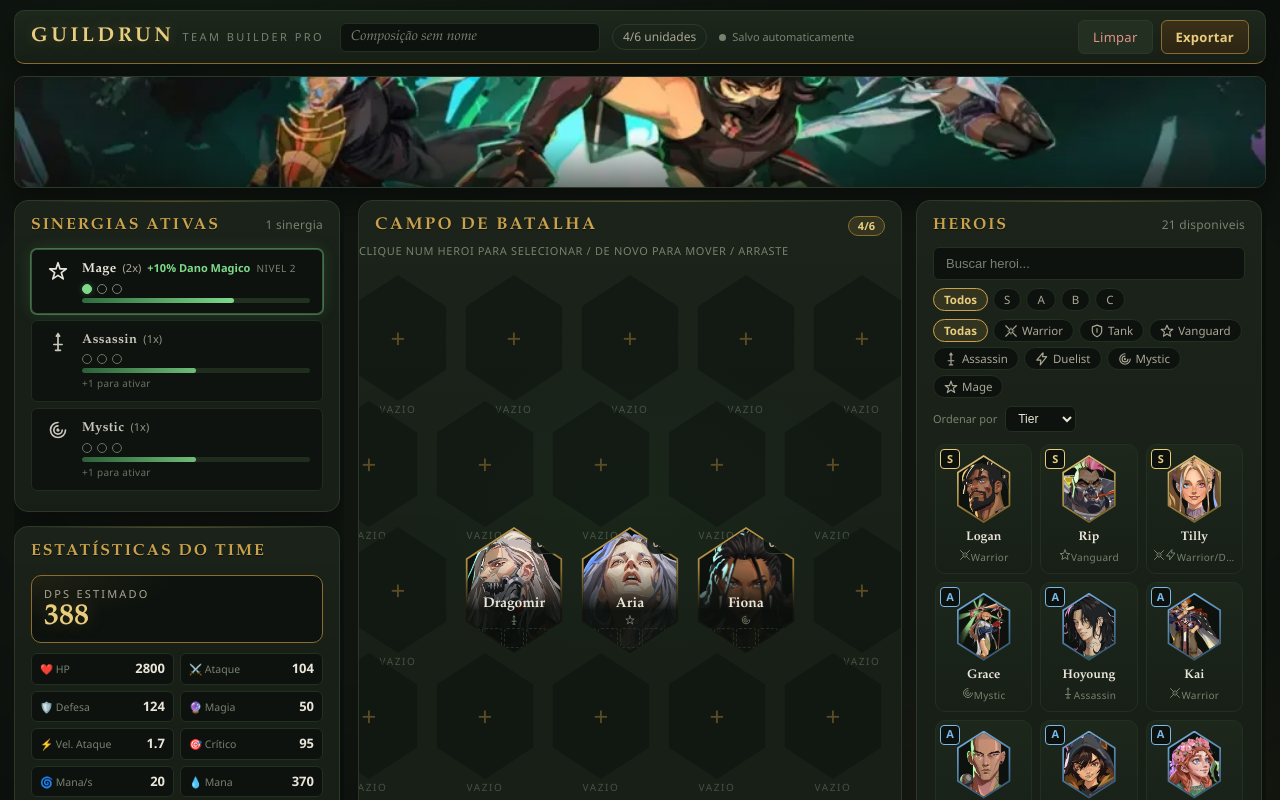
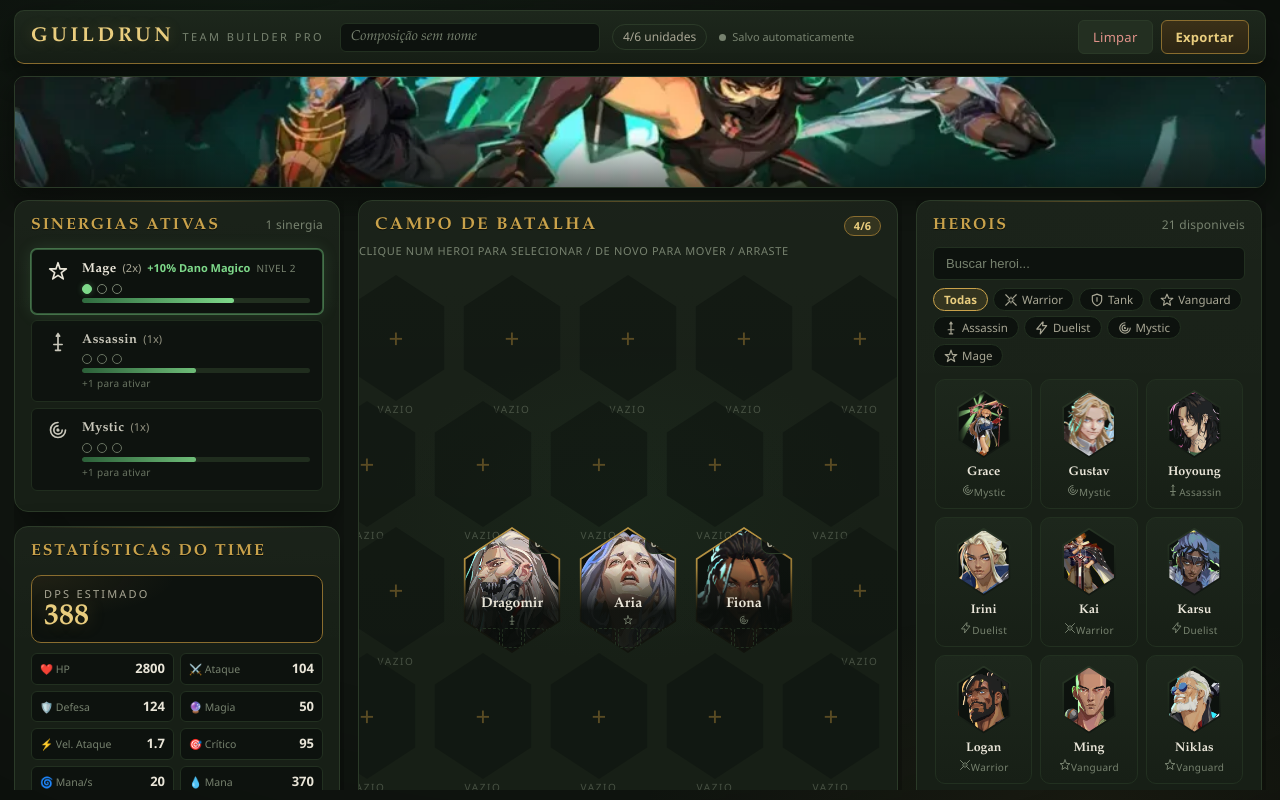
Before and after one commit to Thiizord/Planner-guild-run, a React (Vite) app: page / in a window 1280 px wide. Shown: the top 800 px of the page. Built offline with nearby package versions, Linux system fonts and the light colour scheme.

Commit message:
Thiizord commit

```diff
--- a/src/components/HeroPool/Filters.jsx
+++ b/src/components/HeroPool/Filters.jsx
@@ -1,15 +1,7 @@
-// Filters.jsx - Busca, chips de tier e classe (com SVG icons), ordenação.
+// Filters.jsx - Busca e chips de classe (com SVG icons).
 
 import { useApp } from '../../hooks/useApp';
 import ClassIcon from '../ClassIcon.jsx';
-
-const TIER_OPTIONS = [
-  { value: 'all', label: 'Todos' },
-  { value: 'S', label: 'S' },
-  { value: 'A', label: 'A' },
-  { value: 'B', label: 'B' },
-  { value: 'C', label: 'C' }
-];
 
 const CLASS_OPTIONS = [
   { value: 'all', label: 'Todas' },
@@ -22,7 +14,7 @@ const CLASS_OPTIONS = [
   { value: 'Mage', label: 'Mage' }
 ];
 
-export default function Filters({ sortBy, onSortChange }) {
+export default function Filters() {
   const { state, dispatch } = useApp();
 
   return (
@@ -36,19 +28,6 @@ export default function Filters({ sortBy, onSortChange }) {
         aria-label="Buscar heroi por nome ou funcao"
       />
 
-      <div className="chip-row" id="tierFilters" role="group" aria-label="Filtrar por tier">
-        {TIER_OPTIONS.map((opt) => (
-          <button
-            key={opt.value}
-            className={`chip tier ${state.tierFilter === opt.value ? 'active' : ''}`}
-            data-tier={opt.value}
-            onClick={() => dispatch({ type: 'SET_TIER_FILTER', value: opt.value })}
-          >
-            {opt.label}
-          </button>
-        ))}
-      </div>
-
       <div className="chip-row" id="classFilters" role="group" aria-label="Filtrar por classe">
         {CLASS_OPTIONS.map((opt) => (
           <button
@@ -61,14 +40,6 @@ export default function Filters({ sortBy, onSortChange }) {
           </button>
         ))}
       </div>
-
-      <div className="sort-row">
-        <label htmlFor="sortSelect">Ordenar por</label>
-        <select id="sortSelect" value={sortBy} onChange={(e) => onSortChange(e.target.value)}>
-          <option value="tier">Tier</option>
-          <option value="name">Nome</option>
-        </select>
-      </div>
     </div>
   );
 }
--- a/src/components/HeroPool/HeroCard.jsx
+++ b/src/components/HeroPool/HeroCard.jsx
@@ -11,7 +11,6 @@ export default function HeroCard({ hero, onSelect, picked }) {
   return (
     <div
       className={`hero-card ${picked ? 'picked' : ''}`}
-      data-tier={hero.tier}
       data-id={hero.id}
       draggable="true"
       onDragStart={handleDragStart}
@@ -25,9 +24,8 @@ export default function HeroCard({ hero, onSelect, picked }) {
           onSelect(hero.id);
         }
       }}
-      aria-label={`${hero.name}, ${hero.class}${hero.class2 ? ' e ' + hero.class2 : ''}, tier ${hero.tier}`}
+      aria-label={`${hero.name}, ${hero.class}${hero.class2 ? ' e ' + hero.class2 : ''}`}
     >
-      <span className="tier-badge" aria-hidden="true">{hero.tier}</span>
       <div className="hero-frame">
         {hero.image
           ? <img src={hero.image} alt={hero.name} draggable="false" />
--- a/src/components/HeroPool/HeroPool.jsx
+++ b/src/components/HeroPool/HeroPool.jsx
@@ -1,4 +1,4 @@
-// HeroPool.jsx - Biblioteca de heróis: busca, filtros, ordenação.
+// HeroPool.jsx - Biblioteca de heróis: busca e filtro por classe.
 // Fluxo de posicionamento: clique no herói pega-o (SET_PLACEMENT_CHAR);
 // clique num hexágono vazio posiciona (DROP_CHAR). Drag ainda funciona direto.
 
@@ -8,17 +8,14 @@ import { getAvailableChars, isInTeam } from '../../utils/helpers';
 import HeroCard from './HeroCard.jsx';
 import Filters from './Filters.jsx';
 
-const TIER_ORDER = { S: 0, A: 1, B: 2, C: 3 };
-
 export default function HeroPool() {
   const { state, dispatch } = useApp();
-  const [sortBy, setSortBy] = useState('tier');
   const [collapsed, setCollapsed] = useState(false);
 
   const filtered = useMemo(() => {
     const available = getAvailableChars(state.main, state.reserve);
-    const list = available.filter((c) => {
-      const matchTier = state.tierFilter === 'all' || c.tier === state.tierFilter;
+    return available
+      .filter((c) => {
         const matchClass =
           state.classFilter === 'all' ||
           c.class === state.classFilter ||
@@ -28,20 +25,11 @@ export default function HeroPool() {
           c.name.toLowerCase().includes(q) ||
           c.role.toLowerCase().includes(q) ||
           c.class.toLowerCase().includes(q);
-      return matchTier && matchClass && matchSearch;
-    });
-    if (sortBy === 'name') {
-      return [...list].sort((a, b) => a.name.localeCompare(b.name));
-    }
-    if (sortBy === 'tier') {
-      return [...list].sort(
-        (a, b) => (TIER_ORDER[a.tier] ?? 9) - (TIER_ORDER[b.tier] ?? 9) || a.name.localeCompare(b.name)
-      );
-    }
-    return list;
-  }, [state.main, state.reserve, state.tierFilter, state.classFilter, state.searchQuery, sortBy]);
+        return matchClass && matchSearch;
+      })
+      .sort((a, b) => a.name.localeCompare(b.name));
+  }, [state.main, state.reserve, state.classFilter, state.searchQuery]);
 
-  // clique no card: pega o herói para posicionamento (não coloca direto)
   const handleSelect = (charId) => {
     if (isInTeam(state.main, state.reserve, charId)) return;
     dispatch({ type: 'SET_PLACEMENT_CHAR', charId });
@@ -63,7 +51,7 @@ export default function HeroPool() {
         <span className="hint">{filtered.length} disponiveis</span>
       </div>
 
-      <Filters sortBy={sortBy} onSortChange={setSortBy} />
+      <Filters />
 
       <div className="char-grid" id="characterPool">
         {filtered.length === 0 ? (
--- a/src/index.css
+++ b/src/index.css
@@ -139,7 +139,6 @@ button { font-family: var(--font-body); }
   grid-template-areas: "analysis arena library";
   grid-template-columns: 330px minmax(0, 1fr) 350px;
   gap: var(--gap);
-  align-items: start;
 }
 
 .col-analysis { grid-area: analysis; min-width: 0; }
@@ -148,8 +147,12 @@ button { font-family: var(--font-body); }
 
 @media (min-width: 1181px) {
   .layout { height: calc(100dvh - var(--topbar-h) - var(--banner-h) - 46px); }
-  .col-analysis, .col-library { overflow-y: auto; overscroll-behavior: contain; padding-right: 4px; }
-  .col-arena { overflow-y: auto; overscroll-behavior: contain; }
+  .col-analysis, .col-library, .col-arena {
+    overflow-y: auto;
+    overscroll-behavior: contain;
+    min-height: 0;
+    padding-right: 4px;
+  }
 }
 
 @media (max-width: 1180px) {
@@ -918,23 +921,6 @@ button { font-family: var(--font-body); }
   font-weight: 600;
 }
 
-.chip.tier.active[data-tier="S"] { color: var(--tier-s); border-color: var(--tier-s); background: rgba(233, 205, 126, 0.1); }
-.chip.tier.active[data-tier="A"] { color: var(--tier-a); border-color: var(--tier-a); background: rgba(122, 184, 232, 0.1); }
-.chip.tier.active[data-tier="B"] { color: var(--tier-b); border-color: var(--tier-b); background: rgba(180, 138, 224, 0.1); }
-.chip.tier.active[data-tier="C"] { color: var(--tier-c); border-color: var(--tier-c); background: rgba(147, 168, 147, 0.1); }
-
-.sort-row { display: flex; align-items: center; gap: 8px; font-size: 11px; color: var(--text-faint); }
-
-.sort-row select {
-  background: var(--inset);
-  color: var(--text);
-  border: 1px solid var(--line-soft);
-  border-radius: var(--radius-s);
-  font-size: 12px;
-  padding: 4px 8px;
-  cursor: pointer;
-}
-
 .char-grid {
   display: grid;
   grid-template-columns: repeat(auto-fill, minmax(96px, 1fr));
@@ -1010,28 +996,6 @@ button { font-family: var(--font-body); }
   text-overflow: ellipsis;
   margin-top: 1px;
 }
-
-.hero-card .tier-badge {
-  position: absolute;
-  top: 4px;
-  left: 4px;
-  width: 20px;
-  height: 20px;
-  display: flex;
-  align-items: center;
-  justify-content: center;
-  font-size: 11px;
-  font-weight: 800;
-  border-radius: 4px;
-  background: rgba(10, 14, 11, 0.85);
-  border: 1px solid var(--line);
-  font-variant-numeric: tabular-nums;
-}
-
-.hero-card[data-tier="S"] .tier-badge { color: var(--tier-s); border-color: var(--tier-s); }
-.hero-card[data-tier="A"] .tier-badge { color: var(--tier-a); border-color: var(--tier-a); }
-.hero-card[data-tier="B"] .tier-badge { color: var(--tier-b); border-color: var(--tier-b); }
-.hero-card[data-tier="C"] .tier-badge { color: var(--tier-c); border-color: var(--tier-c); }
 
 .hero-card .drag-hint {
   position: absolute;
```
Also changed, not shown: 1 other file (tests, documents, lock files or other folders). Lines whose indentation alone changed are shown as unchanged.
